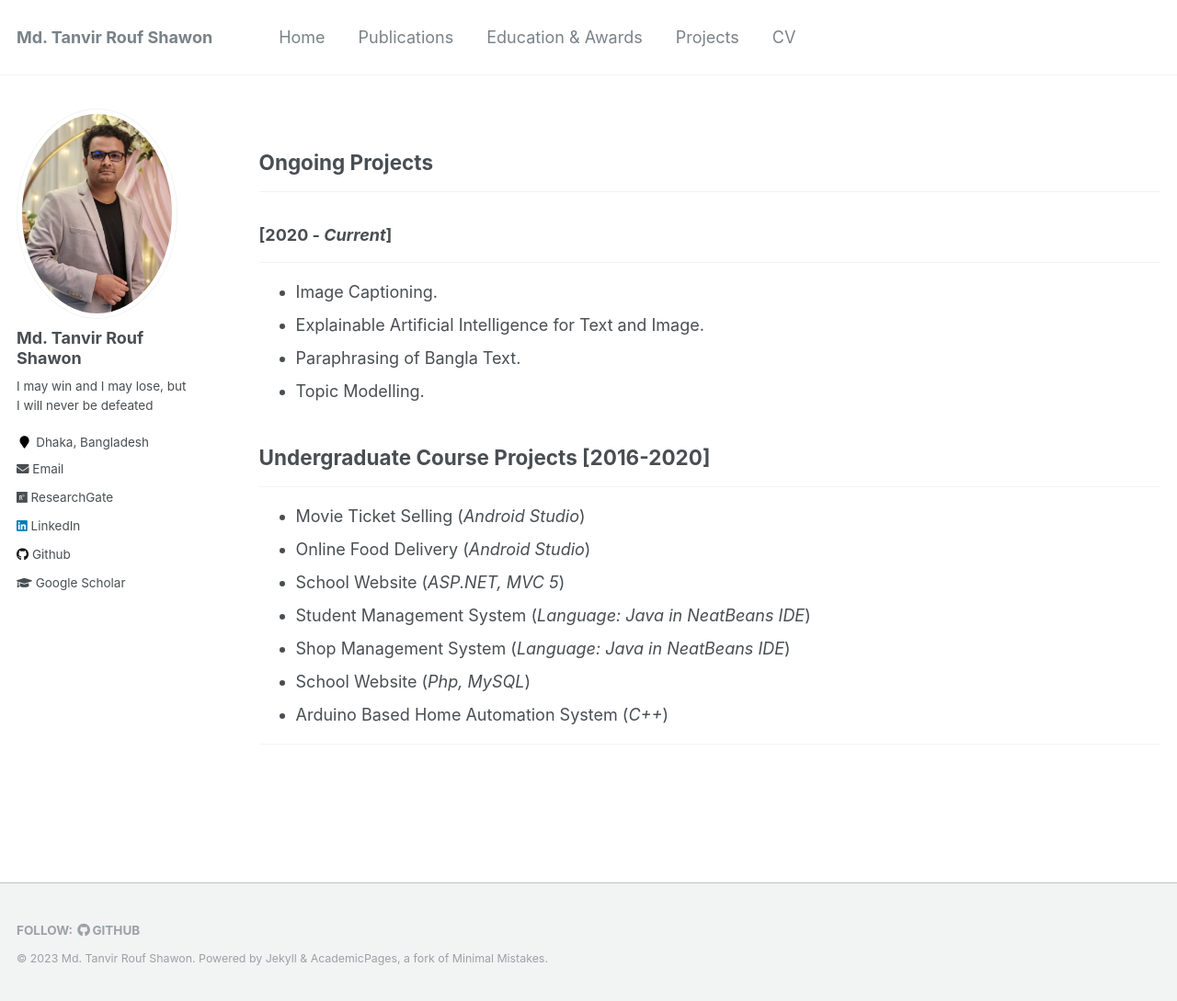
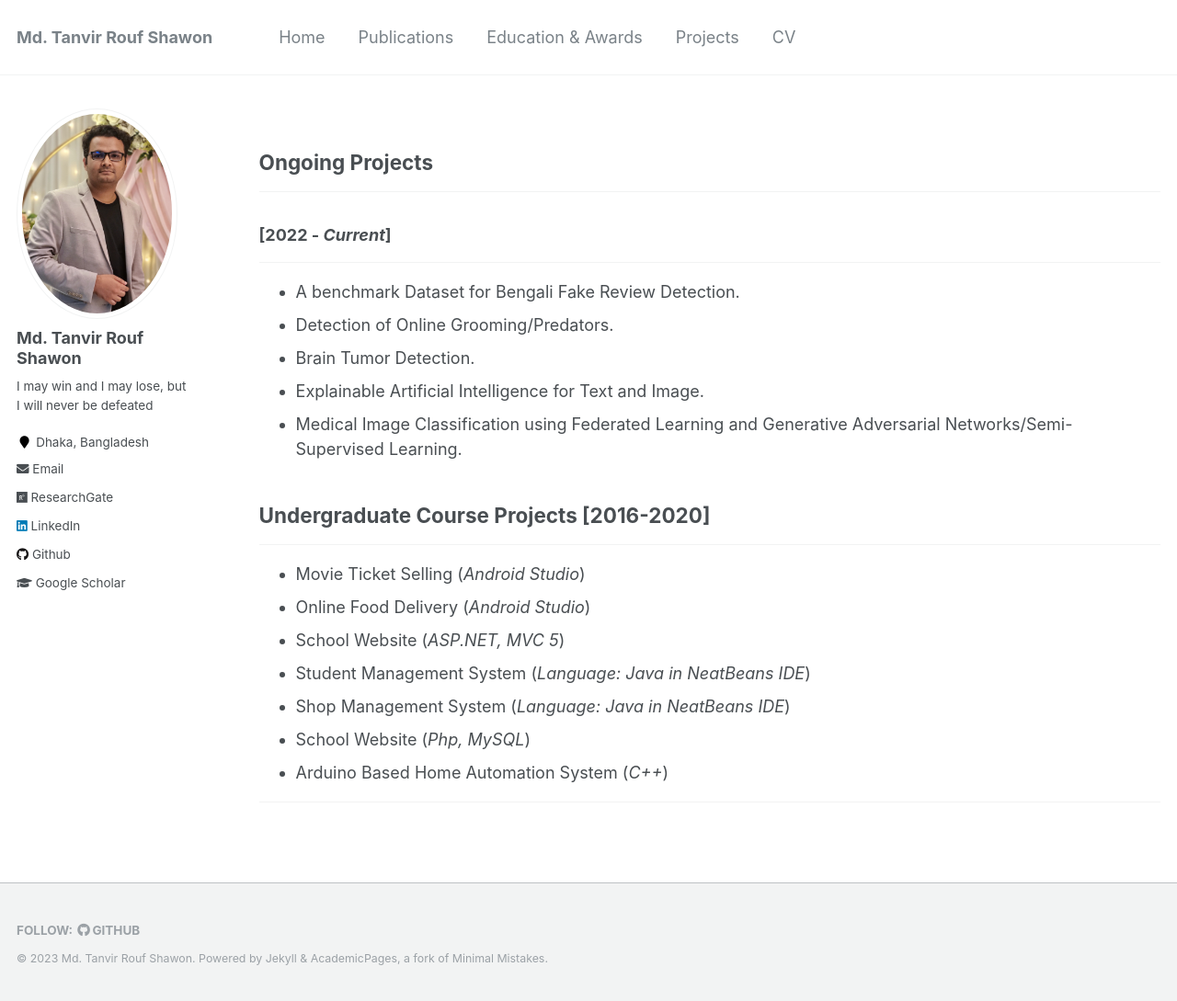
Before and after one commit to shawon-tanvir/shawon-tanvir.github.io, a Jekyll site: the page built from _pages/projects.md, in a window 1280 px wide and 1089 px high. Shown: the whole window at 92% size. Built offline with Jekyll 4.4.1, drawn with Linux system fonts in a browser that asks for light colours.

Commit message:
Update projects.md

```diff
--- a/_pages/projects.md
+++ b/_pages/projects.md
@@ -8,12 +8,13 @@ author_profile: true
 ## Ongoing Projects
 ----------------
 
-### [2020 - *Current*]
+### [2022 - *Current*]
 -----------
-* Image Captioning.
+* A benchmark Dataset for Bengali Fake Review Detection.
+* Detection of Online Grooming/Predators.
+* Brain Tumor Detection.
 * Explainable Artificial Intelligence for Text and Image.
-* Paraphrasing of Bangla Text.
-* Topic Modelling.
+* Medical Image Classification using Federated Learning and Generative Adversarial Networks/Semi-Supervised Learning.
 
 ## Undergraduate Course Projects [2016-2020]
 ----------------
```
